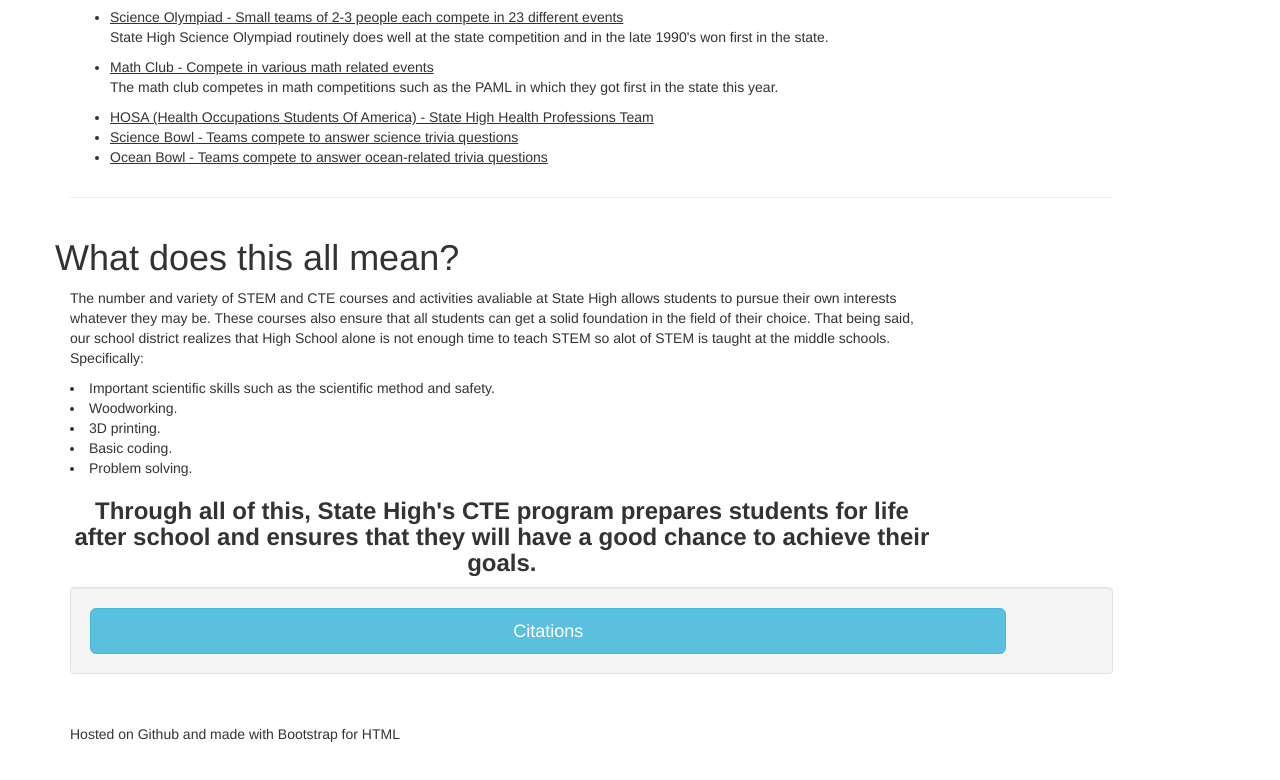
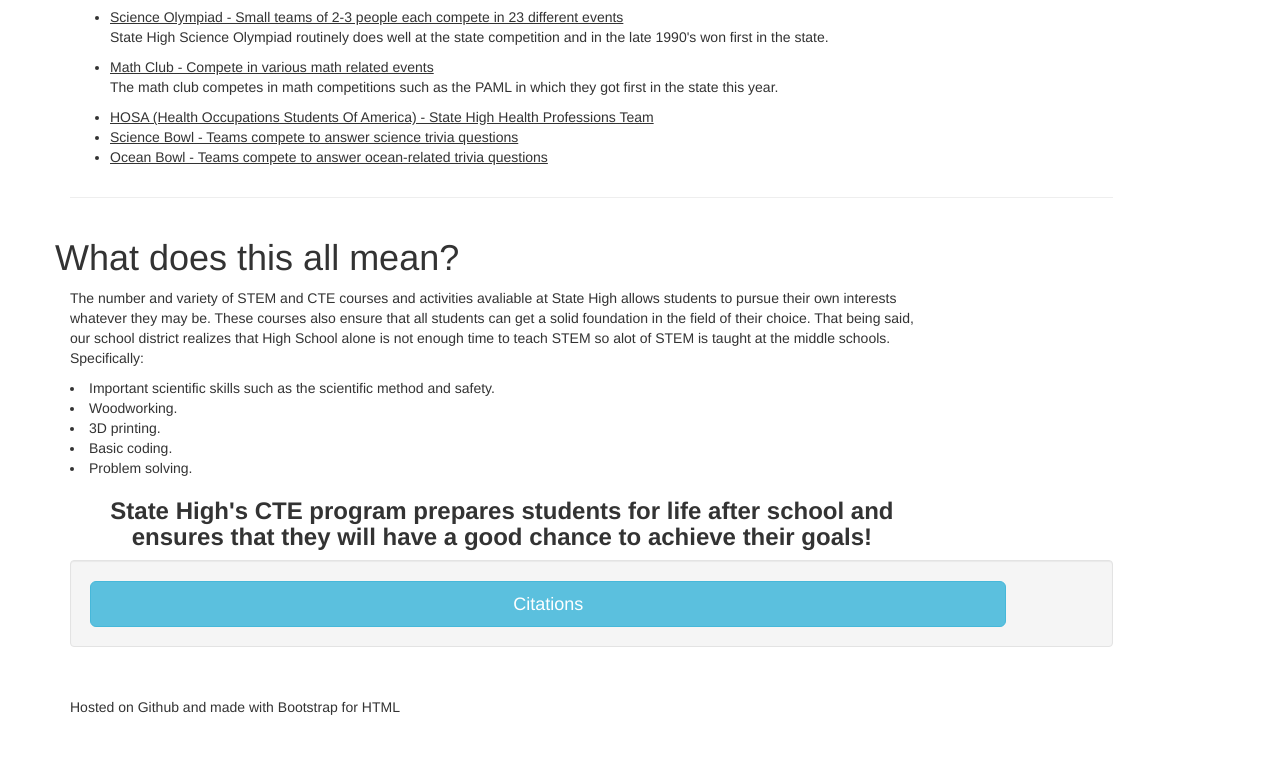
Before and after one commit to ethan-moyer/AugmentedReality, a plain HTML site: page about.html in a window 1280 px wide. Shown: the part 4151-4931 px from the top of the page. Drawn offline with Linux system fonts and the light colour scheme.

Commit message:
Update about.html

```diff
--- a/about.html
+++ b/about.html
@@ -292,7 +292,7 @@
             <div class="col-md-10">
 
         <p>The number and variety of STEM and CTE courses and activities avaliable at State High allows students to pursue their own interests whatever they may be. These courses also ensure that all students can get a solid foundation in the field of their choice. That being said, our school district realizes that High School alone is not enough time to teach STEM so alot of STEM is taught at the middle schools. Specifically:</p> <li> Important scientific skills such as the scientific method and safety.</li> <li> Woodworking.</li><li>3D printing.</li><li> Basic coding.</li><li>Problem solving.</li>
-        <h3><b><center>Through all of this, State High's CTE program prepares students for life after school and ensures that they will have a good chance to achieve their goals.</center></b></h3>
+        <h3><b><center>State High's CTE program prepares students for life after school and ensures that they will have a good chance to achieve their goals!</center></b></h3>
         </div>
             </div>
 
```
